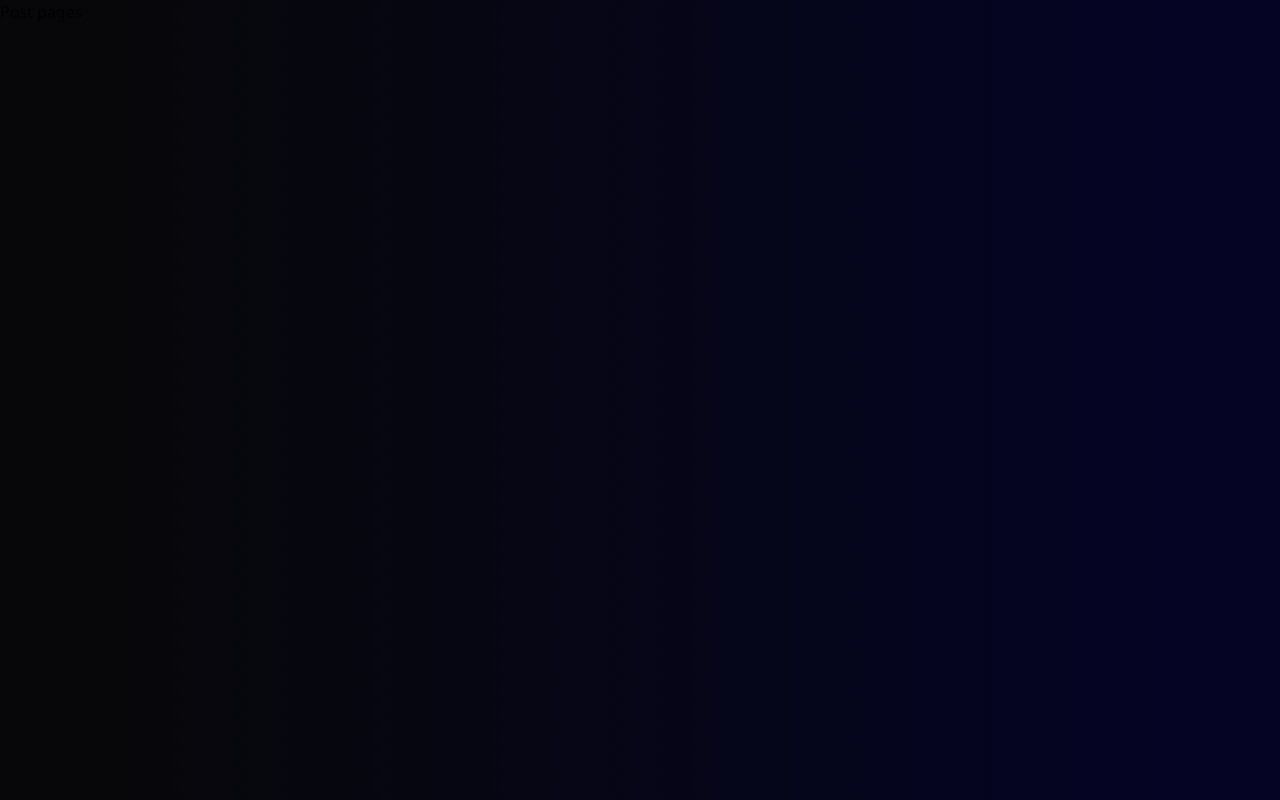
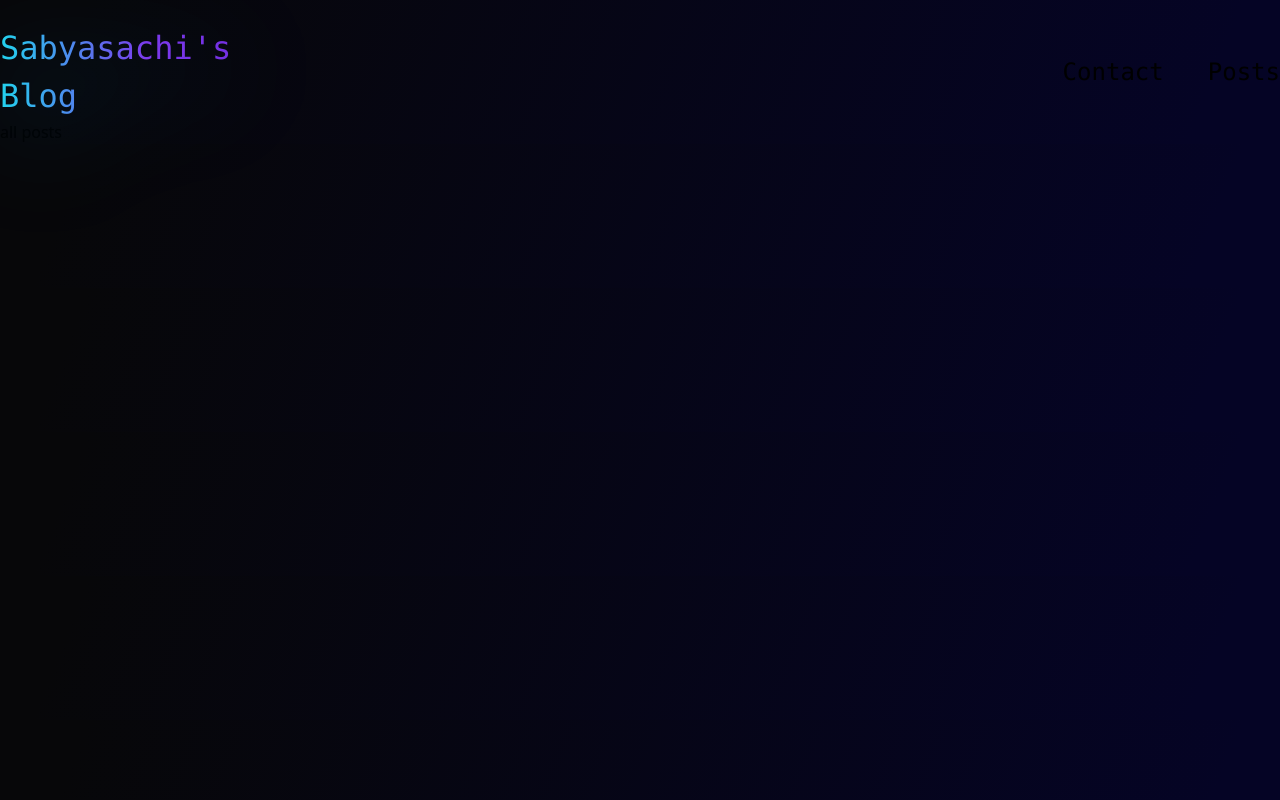
Before and after one commit to roshanpanda666/roshan-blog, a Next.js app: page /posts in a window 1280 px wide. Built offline with nearby package versions, Linux system fonts and the light colour scheme.

Commit message:
commiting nav done

```diff
--- a/pages/components/home-page/hero.js
+++ b/pages/components/home-page/hero.js
@@ -2,9 +2,11 @@ import React from 'react'
 import Image from 'next/image'
 import { Typewriter } from 'react-simple-typewriter'
 import { motion } from 'framer-motion'
+import Nav from '../nav'
 const Herocomp = () => {
   return (
     <div>
+      <Nav></Nav>
       <div className='flex justify-center items-center lg:flex-row-reverse flex-col mt-20 lg:gap-80 gap-y-28 lg:gap-x-60'>
 
         <div className='flex'>
--- /dev/null
+++ b/pages/components/nav.js
@@ -0,0 +1,26 @@
+import React from "react";
+import Link from "next/link";
+const Nav = () => {
+  return (
+    <div>
+      <div className="flex flex-row lg:gap-[60vw] gap-16 justify-center item-center mt-6">
+        <Link href='/'>
+        <div className="lg:text-[2rem] text-[1rem] bg-gradient-to-r from-cyan-400 via-violet-600 to-violet-700 bg-clip-text text-transparent filter drop-shadow-[0_20px_50px_rgba(8,_112,_184,_0.7)] font-mono ">Sabyasachi's Blog</div>
+        </Link>
+
+        <div className="flex justify-center items-center gap-11">
+            <Link href='contact'>
+            <div className="font-mono hover:text-violet-600 lg:text-2xl text-1xl">Contact</div>
+            </Link>
+
+          <Link href='/posts'>
+          <div className="font-mono hover:text-violet-600 lg:text-2xl text-1xl">Posts</div>
+
+          </Link>
+        </div>
+      </div>
+    </div>
+  );
+};
+
+export default Nav;
--- a/pages/contact.js
+++ b/pages/contact.js
@@ -1,8 +1,16 @@
 import React from 'react'
+import Nav from './components/nav'
 
 const Contact = () => {
   return (
-    <div>contact</div>
+    <div>
+        <div>
+            <Nav></Nav>
+        </div>
+        <div>
+            contact
+        </div>
+    </div>
   )
 }
 
--- a/pages/posts/index.js
+++ b/pages/posts/index.js
@@ -1,8 +1,14 @@
 import React from 'react'
+import Nav from '../components/nav'
 
 const allPostPages = () => {
   return (
-    <div>Post pages</div>
+    <div>
+        <Nav></Nav>
+        <div>
+            all posts
+        </div>
+    </div>
   )
 }
 
```
Also changed, not shown: pages/post-g/post-grid.js (added), pages/post-g/post-item.js (added).
